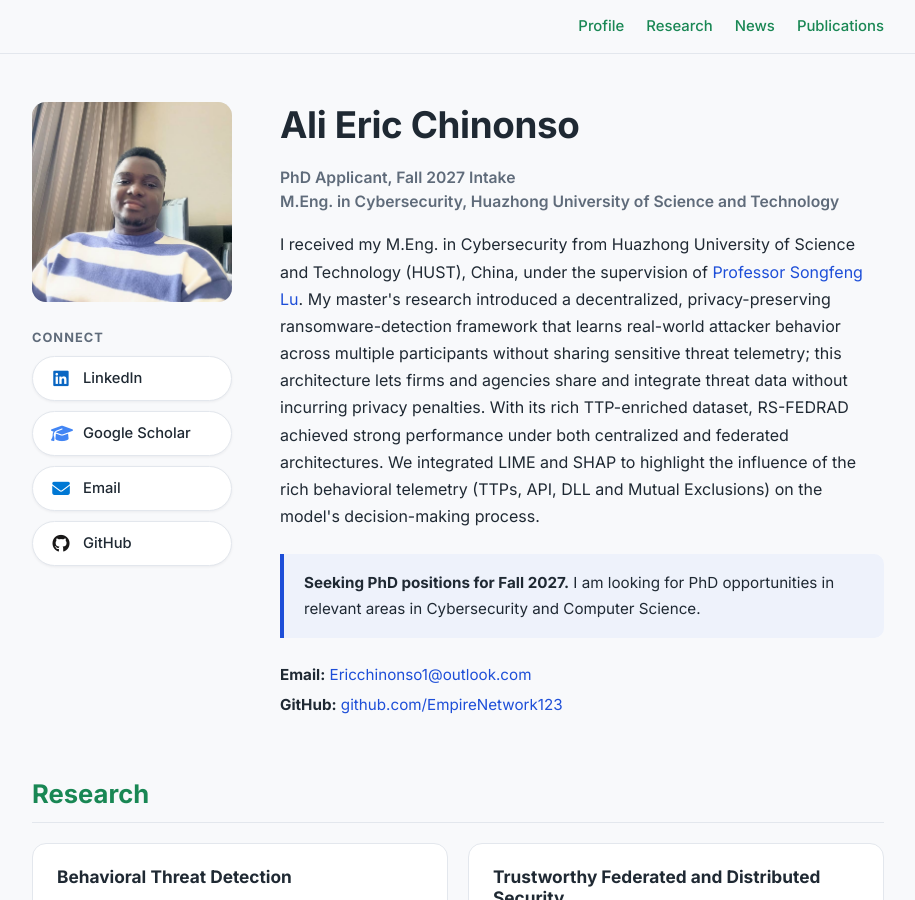
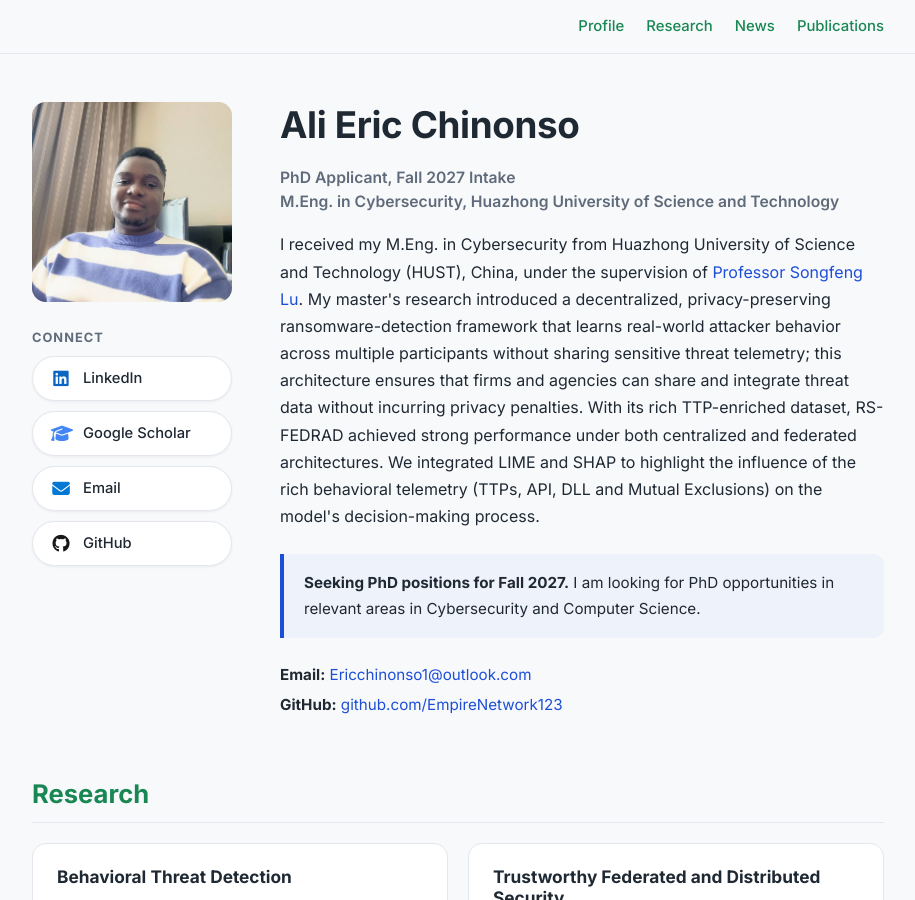
Before and after one commit to EmpireNetwork123/EmpireNetwork123.github.io, a Jekyll site: the page built from index.html, in a window 1280 px wide and 900 px high. Shown: the whole window, without its empty margins (182-1097 px from the left). Built offline with Jekyll 4.4.1, drawn with Linux system fonts in a browser that asks for light colours.

Commit message:
minor update

```diff
--- a/index.html
+++ b/index.html
@@ -26,7 +26,7 @@
       <h1 class="profile-name">{{ me.name }}</h1>
       <p class="profile-role">{{ me.status }}<br />{{ me.degree }}</p>
 
-      <p>I received my M.Eng. in Cybersecurity from Huazhong University of Science and Technology (HUST), China, under the supervision of <a href="http://faculty.hust.edu.cn/lusongfeng/en/index.htm" target="_blank" rel="noopener">Professor Songfeng Lu</a>. My master's research introduced a decentralized, privacy-preserving ransomware-detection framework that learns real-world attacker behavior across multiple participants without sharing sensitive threat telemetry; this architecture lets firms and agencies share and integrate threat data without incurring privacy penalties. With its rich TTP-enriched dataset, RS-FEDRAD achieved strong performance under both centralized and federated architectures. We integrated LIME and SHAP to highlight the influence of the rich behavioral telemetry (TTPs, API, DLL and Mutual Exclusions) on the model's decision-making process.</p>
+      <p>I received my M.Eng. in Cybersecurity from Huazhong University of Science and Technology (HUST), China, under the supervision of <a href="http://faculty.hust.edu.cn/lusongfeng/en/index.htm" target="_blank" rel="noopener">Professor Songfeng Lu</a>. My master's research introduced a decentralized, privacy-preserving ransomware-detection framework that learns real-world attacker behavior across multiple participants without sharing sensitive threat telemetry; this architecture ensures that firms and agencies can share and integrate threat data without incurring privacy penalties. With its rich TTP-enriched dataset, RS-FEDRAD achieved strong performance under both centralized and federated architectures. We integrated LIME and SHAP to highlight the influence of the rich behavioral telemetry (TTPs, API, DLL and Mutual Exclusions) on the model's decision-making process.</p>
 
       <div class="notice">
         <strong>Seeking PhD positions for Fall 2027.</strong> I am looking for PhD opportunities in relevant areas in Cybersecurity and Computer Science.
```
